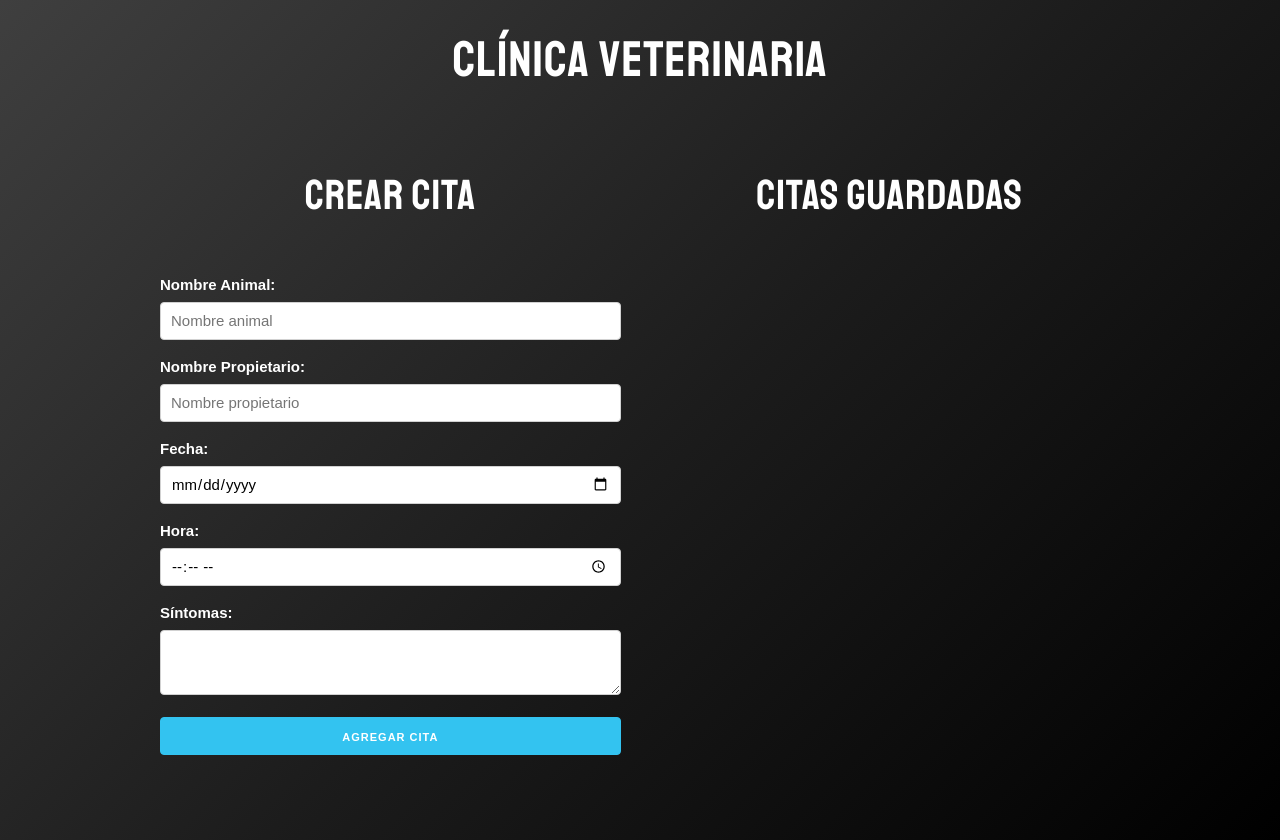
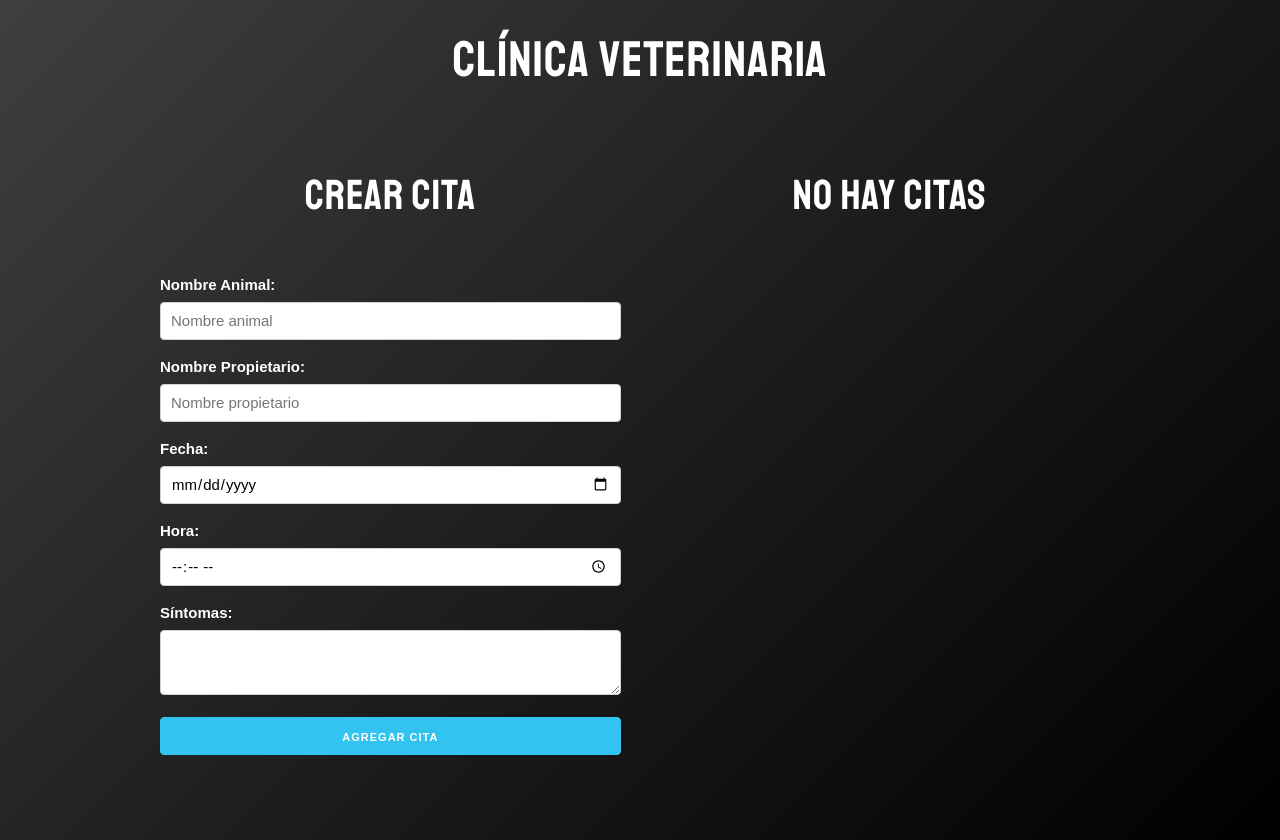
Before and after one commit to ivanurra/clinic, a React (Create React App) app: page / in a window 1280 px wide. Built offline with nearby package versions, Linux system fonts and the light colour scheme.

Commit message:
conditional

```diff
--- a/src/App.js
+++ b/src/App.js
@@ -21,6 +21,9 @@ function App() {
     guardarCitas(nuevasCitas);
   }
 
+  // Mensaje condicional
+  const titulo = citas.length === 0 ? 'No hay citas' : 'CITAS GUARDADAS'
+
   return (
     <Fragment>
       <h1>Clínica Veterinaria</h1>
@@ -32,7 +35,7 @@ function App() {
             />
           </div>
           <div className="one-half column">
-            <h2>CITAS GUARDADAS</h2>
+            <h2>{titulo}</h2>
             {citas.map(cita => (
               <Cita
                 key={cita.id}
```
